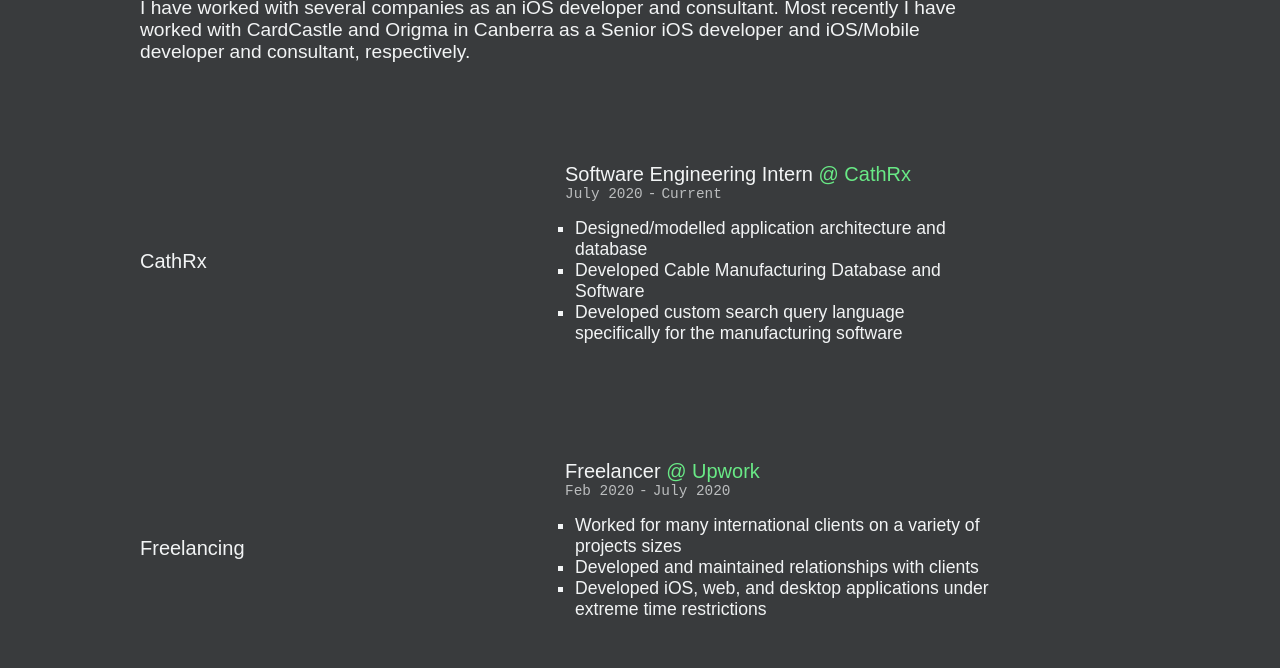
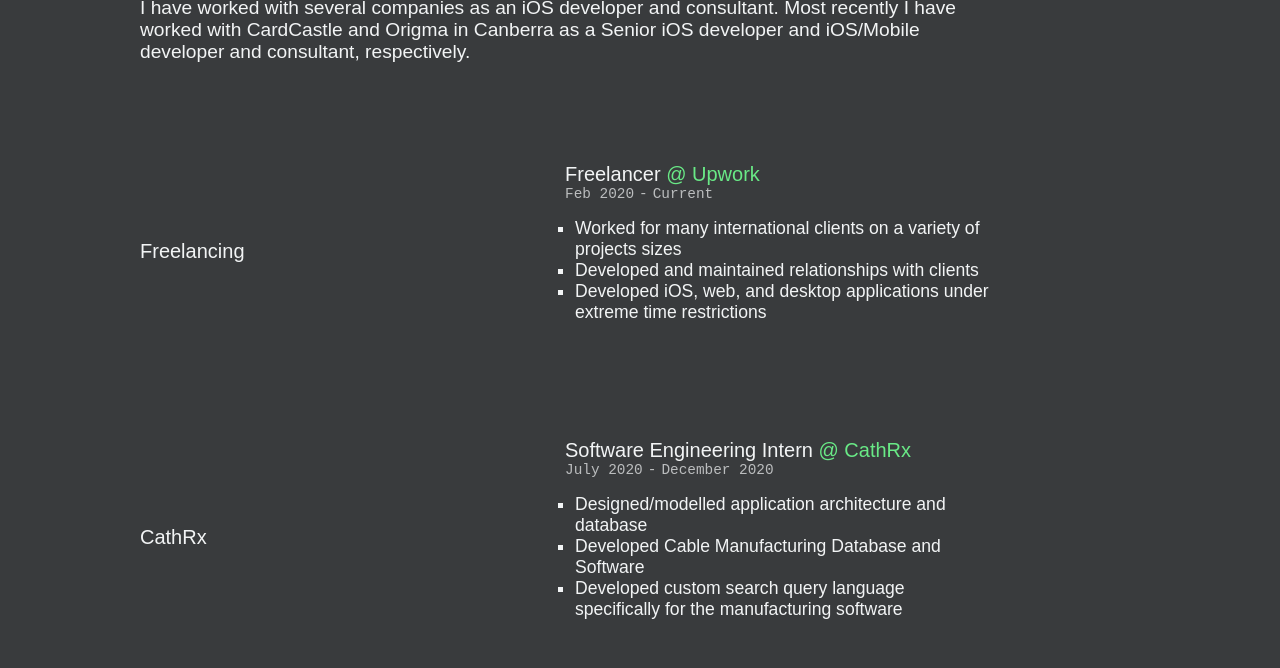
Before and after one commit to Jon-C-McLean/Portfolio, a Gatsby site: page /experience in a window 1280 px wide. Shown: the part 132-800 px from the top of the page. Built offline with nearby package versions, Linux system fonts and the light colour scheme; Gatsby itself is replaced by a stand-in of ours.

Commit message:
Updated experience page

```diff
--- a/src/components/experienceContent.js
+++ b/src/components/experienceContent.js
@@ -14,27 +14,27 @@ const ExperienceContent = () => {
                 </div>
 
                 <div className="list">
+                <div className="list-element">
+                        <div className="experienceName">Freelancing</div>
+                        <div className="experienceContent">
+                            <div className="detail-title">Freelancer <span className="company"><Link to="https://upwork.com">@ Upwork</Link></span></div>
+                            <div className="detail-date">Feb 2020<span className="hyphon">-</span>Current</div>
+                            <ul>
+                                <li>Worked for many international clients on a variety of projects sizes</li>
+                                <li>Developed and maintained relationships with clients</li>
+                                <li>Developed iOS, web, and desktop applications under extreme time restrictions</li>
+                            </ul>
+                        </div>
+                    </div>
                     <div className="list-element">
                         <div className="experienceName">CathRx</div>
                         <div className="experienceContent">
                             <div className="detail-title">Software Engineering Intern <span className="company"><Link to="https://cathrx.com">@ CathRx</Link></span></div>
-                            <div className="detail-date">July 2020<span className="hyphon">-</span>Current</div>
+                            <div className="detail-date">July 2020<span className="hyphon">-</span>December 2020</div>
                             <ul>
                                 <li>Designed/modelled application architecture and database</li>
                                 <li>Developed Cable Manufacturing Database and Software</li>
                                 <li>Developed custom search query language specifically for the manufacturing software</li>
-                            </ul>
-                        </div>
-                    </div>
-                    <div className="list-element">
-                        <div className="experienceName">Freelancing</div>
-                        <div className="experienceContent">
-                            <div className="detail-title">Freelancer <span className="company"><Link to="https://upwork.com">@ Upwork</Link></span></div>
-                            <div className="detail-date">Feb 2020<span className="hyphon">-</span>July 2020</div>
-                            <ul>
-                                <li>Worked for many international clients on a variety of projects sizes</li>
-                                <li>Developed and maintained relationships with clients</li>
-                                <li>Developed iOS, web, and desktop applications under extreme time restrictions</li>
                             </ul>
                         </div>
                     </div>
```
